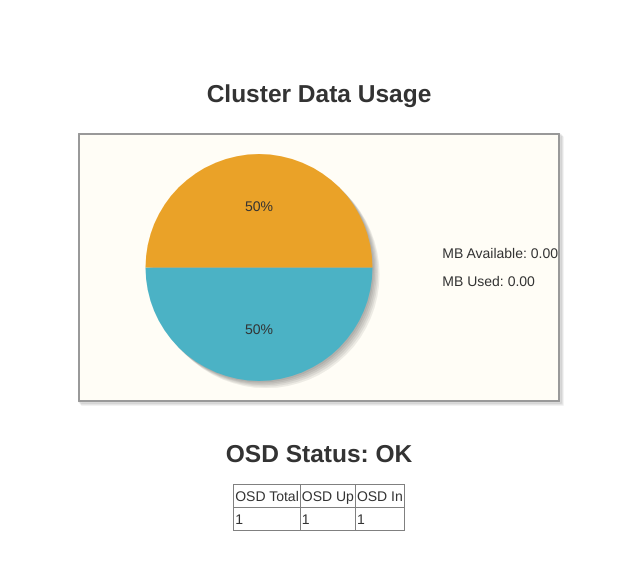
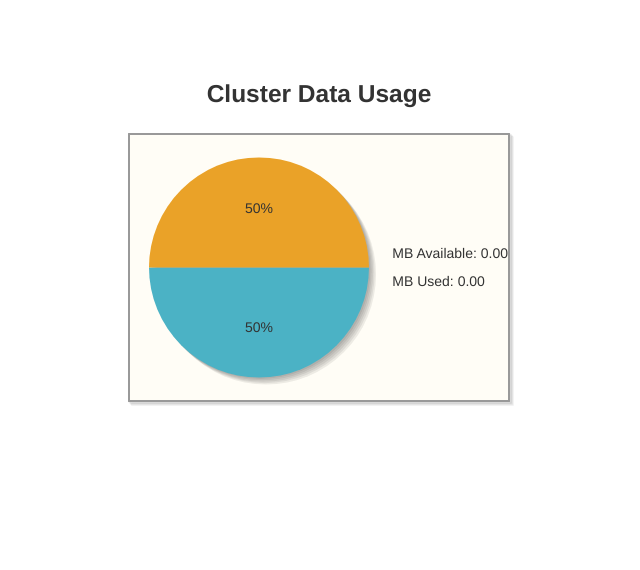
Before and after one commit to mattjcurry/krakendash, a Django app: template kraken/status/templates/cluster_health.html in a window 1280 px wide. Shown: the part 26-596 px from the top of the page, without its empty margins (321-961 px from the left). Run offline with Django 3.2, Linux system fonts and the light colour scheme; the template is opened without the code that fills it: most values are stand-ins (such as "Sample title", 1, 10 or a date in 2020); some libraries are stand-ins or nearby versions.

Commit message:
removed cluster_health page, moved data to base kraken url

```diff
--- a/kraken/kraken/settings.py
+++ b/kraken/kraken/settings.py
@@ -1,5 +1,5 @@
 """
-Django settings for kraken project.
+Django settings for krakendash project.
 
 For more information on this file, see
 https://docs.djangoproject.com/en/1.6/topics/settings/
@@ -81,13 +81,13 @@ USE_TZ = True
 STATIC_ROOT = ''
 STATIC_URL = '/static/'
 STATICFILES_DIRS = (
-    '/home/don/kraken/kraken/kraken/static',
+    '/home/don/krakendash/kraken/kraken/static',
 )
 
 
 # Template dir
 TEMPLATE_DIRS = (
-  '/home/don/kraken/kraken/status/templates',
+  '/home/don/krakendash/kraken/status/templates',
 )
 
 # Ceph REST URLS
--- a/kraken/kraken/urls.py
+++ b/kraken/kraken/urls.py
@@ -11,9 +11,8 @@ urlpatterns = patterns('',
     url(r'^admin/', include(admin.site.urls)),
     (r'^accounts/login/$', login),
     (r'^accounts/logout/$', logout),
-    url(r'^$', 'status.views.base_site', name='base_site'),
+    url(r'^$', 'status.views.cluster_health', name='cluster_health'),
     url(r'^cluster-fsid/', 'status.views.cluster_fsid', name='cluster_fsid'),
-    url(r'^cluster-health/', 'status.views.cluster_health', name='cluster_health'),
     url(r'^monitor-status/', 'status.views.monitor_status', name='monitor_status'),
     url(r'^osd-crush-dump/', 'status.views.osd_crush_dump', name='osd_crush_dump'),
     url(r'^osd-map-summary/', 'status.views.osd_map_summary', name='osd_map_summary'),
--- a/kraken/status/templates/base.html
+++ b/kraken/status/templates/base.html
@@ -49,10 +49,9 @@
         </div>
         <div class="collapse navbar-collapse">
           <ul class="nav navbar-nav">
-            <li class="active"><a href="/cluster-health">Cluster Health</a></li>
             <li><a href="/monitor-status">MON Status</a></li>
             <li><a href="/osd">OSD Status</a></li>
-            <li><a href="/osd/pools">Pools</a></li>
+            <li><a href="/osd/pools">Pool Status</a></li>
           </ul>
         </div><!--/.nav-collapse -->
       </div>
@@ -67,7 +66,7 @@
 
       {% if cluster_health %}
         <h3>Cluster Data Usage</h3>
-        <center><div id="chart1" style="height:300px; width:500px;"></div></center>
+        <center><div id="chart1" style="height:300px; width:400px;"></div></center>
       {% endif %}
 
       {% block cluster_health %}{% endblock %}
--- a/kraken/status/templates/cluster_health.html
+++ b/kraken/status/templates/cluster_health.html
@@ -6,6 +6,7 @@
 
 
 {% block cluster_health %} {% comment %} {{ cluster_health }} {% endcomment %}
+
 <script>
 // used and free KB
 $(document).ready(function(){
@@ -34,44 +35,5 @@ $(document).ready(function(){
   );
 });
 </script>
+
 {% endblock %}
-
-
-{% block osd_stat %}
-<h3>OSD Status: {{ osd_stat.status }}</h3>
-<center>
-<table border="1">
-<tr>
-<td>OSD Total</td>
-<td>OSD Up</td>
-<td>OSD In</td>
-</tr>
-<tr>
-<td>{{ osd_stat.output.num_osds }}</td>
-<td>{{ osd_stat.output.num_up_osds }}</td>
-<td>{{ osd_stat.output.num_in_osds }}</td>
-</tr>
-</table>
-</center>
-{% endblock %}
-
-
-{% block pool_list %}
-<center>
-<h3>Pool List</h3>
-<table border="1">
-<tr>
-<td>ID</td>
-<td>Pool Name</td>
-<td>Size</td>
-</tr>
-
-{% for pool in disk_free.output.pools %}
-  <tr><td> {{ pool.id }} </td>
-      <td> {{ pool.name }} </td>
-  <td> {{ pool.stats.kb_used }} </td></tr>
-{% endfor %}
-
-</table>
-</center>
-{% endblock %}
```
